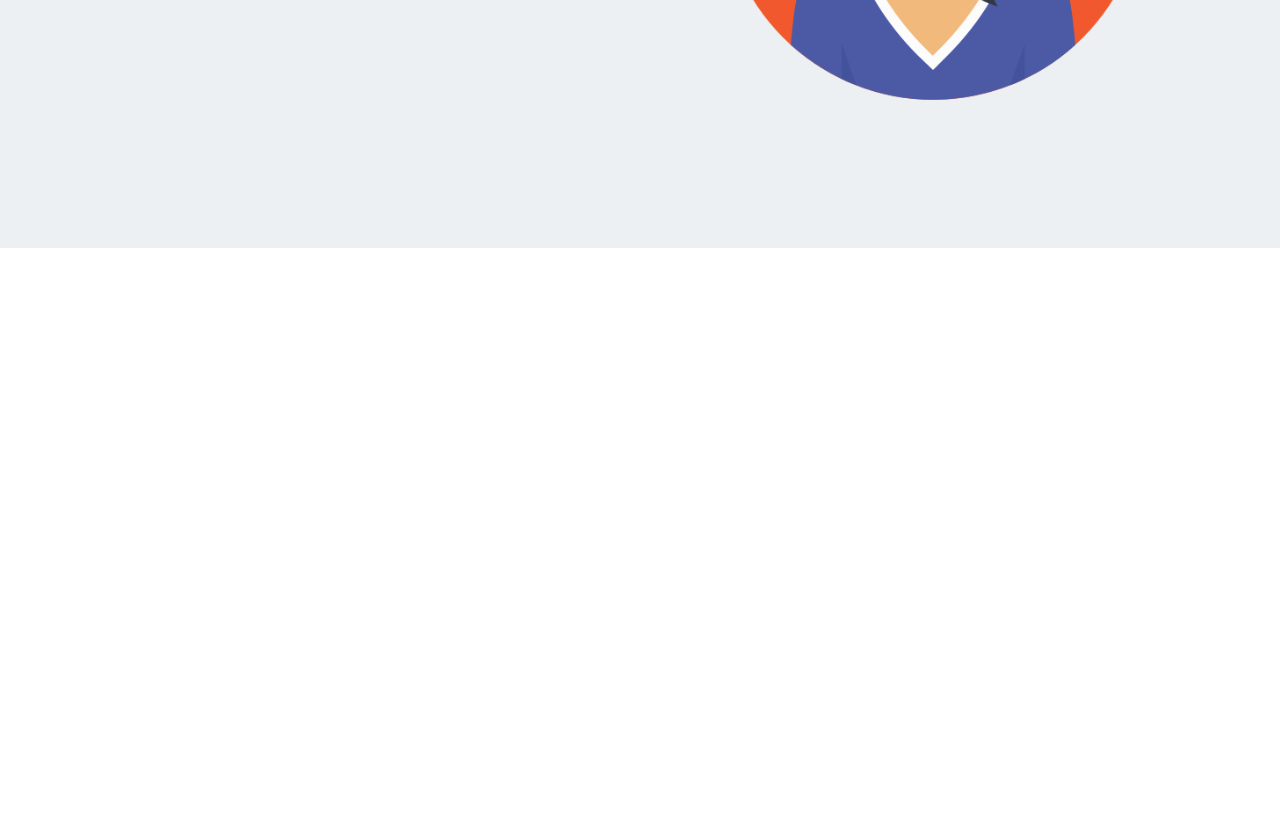
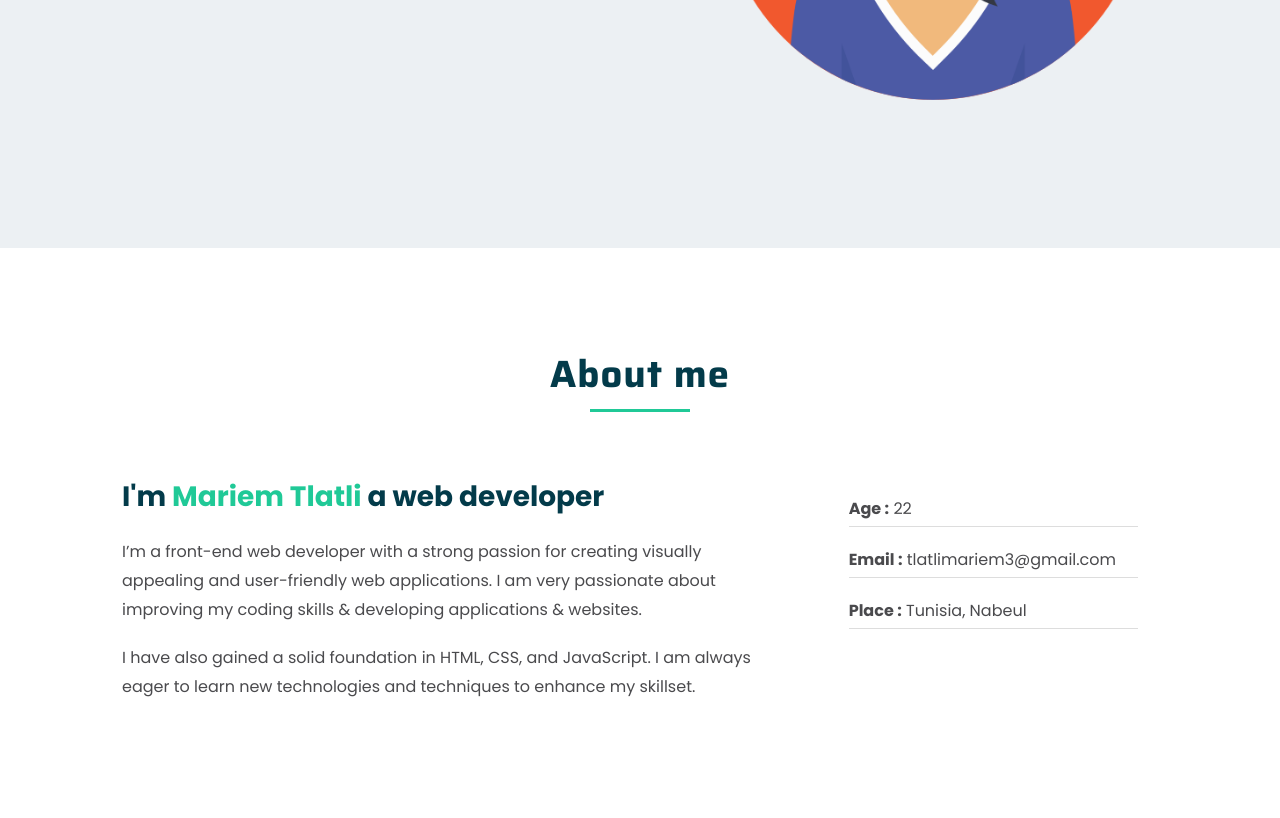
Before and after one commit to MariemTlatli/Portfolio, a plain HTML site: page index.html in a window 1280 px wide. Shown: the part 552-1370 px from the top of the page. Before the commit the page ends 800 px from the top, so only its background shows below. Drawn offline with Linux system fonts and the light colour scheme.

Commit message:
Section About done 38%

```diff
--- a/index.html
+++ b/index.html
@@ -40,5 +40,31 @@
             <img src="img/profile.png" alt="Mariem Tlatli">
         </div>
     </header>
+    <main>
+       <!-- about Start -->
+       <section id="about">
+        <div class="container">
+            <h2> About me </h2>
+            <hr>
+        <div class="about-content">
+            <div class="col-1">
+                <h3> I'm <span class="text-primary"> Mariem Tlatli </span> a web developer</h3>
+                <p> I’m a front-end web developer with a strong passion for creating visually appealing and user-friendly web applications. I am very passionate about improving my coding skills & developing applications & websites.
+                </p>
+                <p>
+                    I have also gained a solid foundation in HTML, CSS, and JavaScript. I am always eager to learn new technologies and techniques to enhance my skillset.
+                </p>
+            </div>
+            <div class="col-2">
+                <p> <b> Age :</b> 22 </p>
+                <p> <b> Email :</b> tlatlimariem3@gmail.com </p>
+                <p> <b> Place :</b> Tunisia, Nabeul </p>
+
+            </div>
+        </div>
+        </div>
+        </section>
+       <!-- about end -->
+    </main>
 </body>
 </html>
--- a/style.css
+++ b/style.css
@@ -25,6 +25,11 @@ a{
     text-decoration: none;
 }
 /* utility classes */
+.container{
+    max-width: 1100px;
+    margin: auto;
+    padding: 0 2rem;
+}
 .text-primary{
     color: var(--secondry-color);
 }
@@ -123,3 +128,44 @@ header .header-content img {
  }
 
 /*header end*/
+/*About start*/
+#about{
+    padding: 6rem 0 ;
+}
+#about h2 {
+    text-align: center;
+    font-size: 38px;
+    color: var(--primary-color);
+    font-weight: 600;
+    letter-spacing: 1px;
+}
+#about hr {
+    width: 100px;
+    height: 3px;
+    background-color: var(--secondry-color);
+    border: none;
+    margin: 5px auto 0;
+}
+#about .about-content{
+    margin-top: 4rem;
+    display: grid;
+    grid-template-columns: 2fr 1fr;
+    column-gap: 3rem;
+}
+#about .about-content .col-1 h3{
+    font-size: 28px;
+    color: var(--primary-color);
+    margin-bottom: 20px;
+}
+#about .about-content .col-1 p{
+color: var(--gray);
+margin-bottom: 20px;
+line-height: 1.8;
+}
+#about .about-content .col-2 p{
+    color: var(--gray);
+    margin: 20px;
+    border-bottom: 1px solid #ddd;
+    padding-bottom: 5px;
+}
+/*About end */
```
